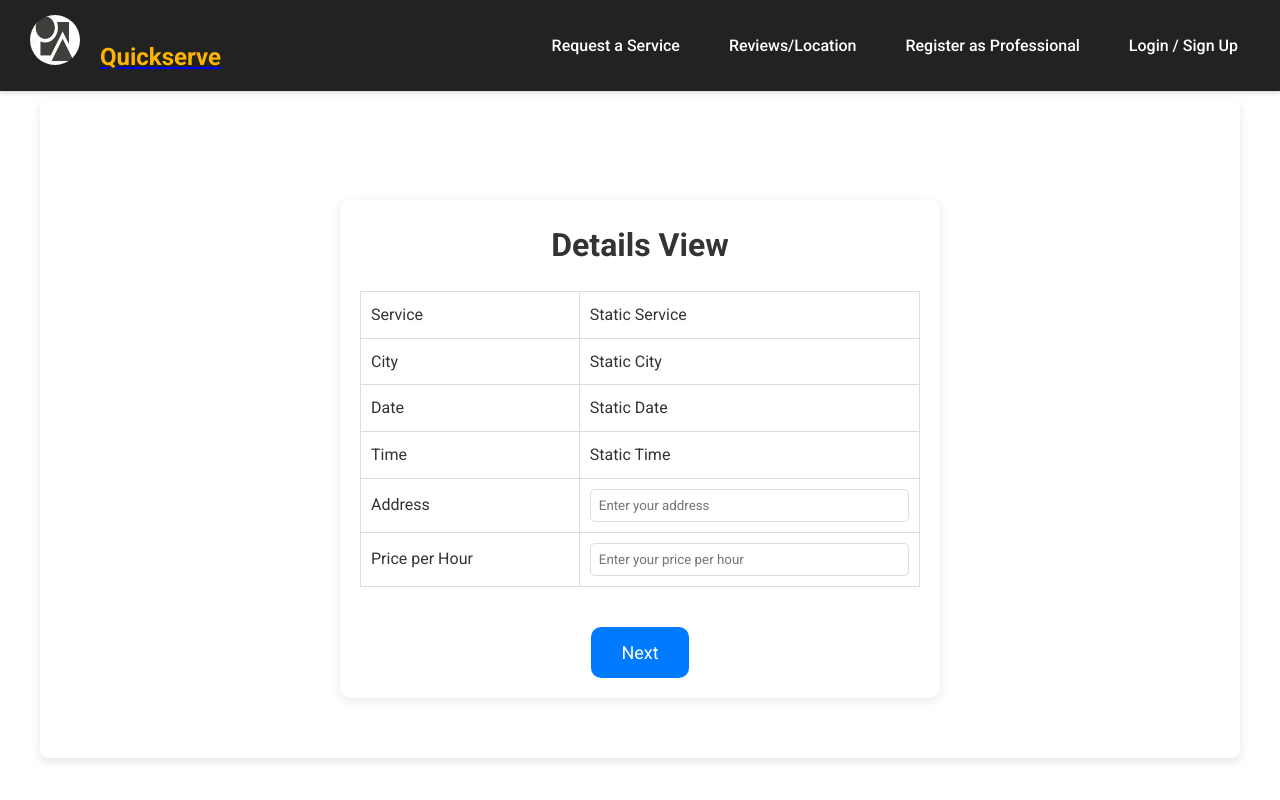
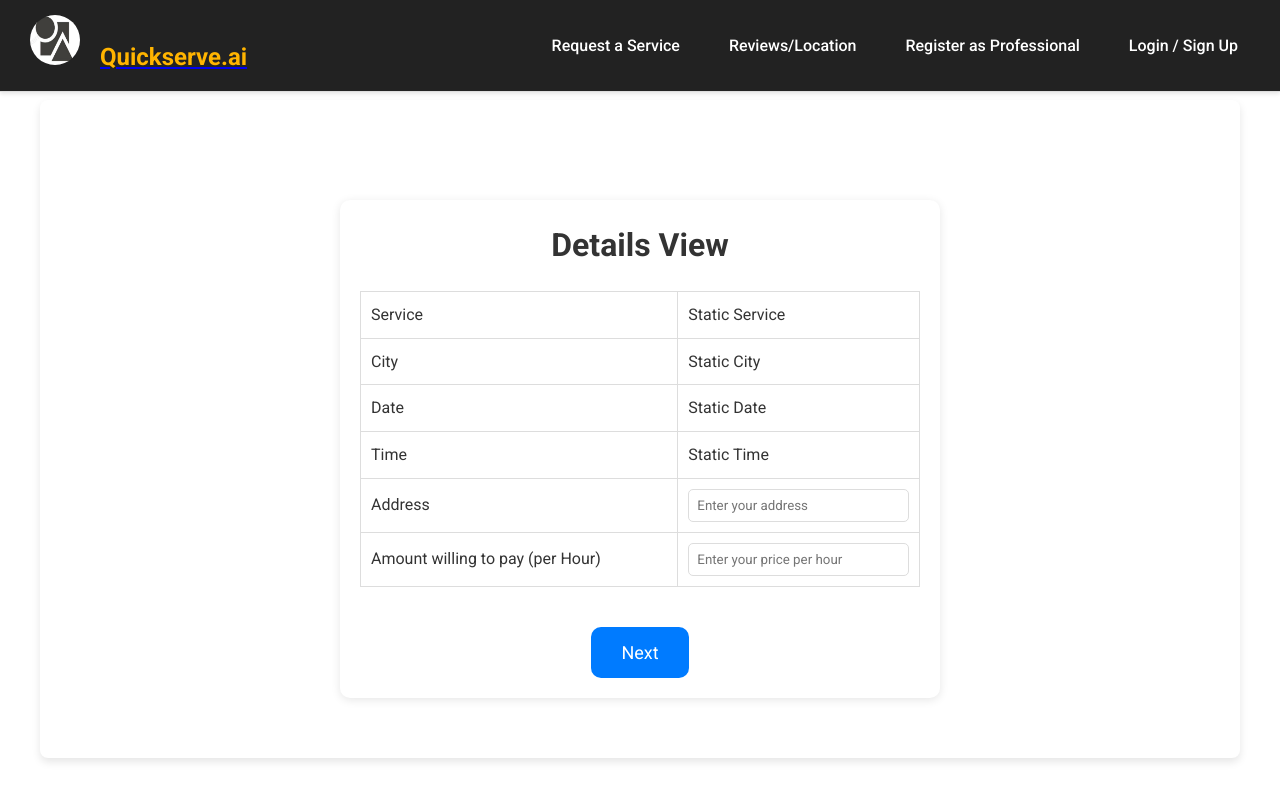
Before and after one commit to ShivamThakker/QuickServe, a React (Create React App) app in the folder Frontend/: page /details/1 in a window 1280 px wide. Built offline with nearby package versions, Linux system fonts and the light colour scheme; no server answers; the HTML template or start-up script is replaced by a standard one.

Commit message:
Full project completed

```diff
--- a/Frontend/src/components/DetailsView.js
+++ b/Frontend/src/components/DetailsView.js
@@ -83,7 +83,7 @@ const DetailsView = () => {
             </td>
           </tr>
           <tr>
-            <td>Price per Hour</td>
+            <td>Amount willing to pay (per Hour)</td>
             <td>
               <input
                 type="number"
--- a/Frontend/src/components/Navbar.js
+++ b/Frontend/src/components/Navbar.js
@@ -23,7 +23,7 @@ const Navbar = ({ user, handleLogout }) => {
       <div className="logo">
         <Link to="/">
           <img src="/images/Quickserve.jpeg" alt="Quickserve Logo" />
-          <span className="company-name">Quickserve</span>
+          <span className="company-name">Quickserve.ai</span>
         </Link>
       </div>
       <div className="navbar-links">
--- a/Frontend/src/components/SignupView.js
+++ b/Frontend/src/components/SignupView.js
@@ -1,98 +1,3 @@
-// import React, { useState } from 'react';
-// import axios from 'axios';
-// import './SignupView.css';
-
-// const SignupView = () => {
-//   const [name, setName] = useState('');
-//   const [phoneNumber, setPhoneNumber] = useState('');
-//   const [email, setEmail] = useState('');
-//   const [service, setService] = useState('');
-//   const [hourlyRate, setHourlyRate] = useState('');
-//   const [photo, setPhoto] = useState(null);
-//   const [message, setMessage] = useState('');
-
-//   const handleSignup = async () => {
-//     const formData = new FormData();
-//     formData.append('name', name);
-//     formData.append('phoneNumber', phoneNumber);
-//     formData.append('email', email);
-//     formData.append('service', service);
-//     formData.append('hourlyRate', hourlyRate);
-//     formData.append('photo', photo);
-
-//     try {
-//       const response = await axios.post(`${process.env.REACT_APP_API_URL}/api/signup`, formData);
-//       setMessage({ type: 'success', text: 'User registered successfully' });
-//       clearForm();
-//     } catch (error) {
-//       setMessage({ type: 'error', text: 'User with this email id already registered' });
-//     }
-//   };
-
-//   const clearForm = () => {
-//     setName('');
-//     setPhoneNumber('');
-//     setEmail('');
-//     setService('');
-//     setHourlyRate('');
-//     setPhoto(null);
-//     document.getElementById('photoInput').value = '';
-//   };
-
-//   return (
-//     <div className="signup-view">
-//       <h1>User Registration</h1>
-//       <div className="form-container">
-//         {message && (
-//           <div className={message.type === 'success' ? 'success-message' : 'error-message'}>
-//             {message.text}
-//           </div>
-//         )}
-//         <input
-//           type="text"
-//           placeholder="Name"
-//           value={name}
-//           onChange={(e) => setName(e.target.value)}
-//         />
-//         <input
-//           type="text"
-//           placeholder="Phone Number (with country code)"
-//           value={phoneNumber}
-//           onChange={(e) => setPhoneNumber(e.target.value)}
-//         />
-//         <input
-//           type="email"
-//           placeholder="Email"
-//           value={email}
-//           onChange={(e) => setEmail(e.target.value)}
-//         />
-//         <input
-//           type="text"
-//           placeholder="Services You Want To Provide"
-//           value={service}
-//           onChange={(e) => setService(e.target.value)}
-//         />
-//         <input
-//           type="text"
-//           placeholder="Per Hour Rate in USD"
-//           value={hourlyRate}
-//           onChange={(e) => setHourlyRate(e.target.value)}
-//         />
-//         <input
-//           type="file"
-//           id="photoInput"
-//           onChange={(e) => setPhoto(e.target.files[0])}
-//           placeholder="Upload photo"
-//         />
-//         <button onClick={handleSignup} className="submit-button">Submit</button>
-//       </div>
-//     </div>
-//   );
-// }
-
-// export default SignupView;
-
-
 import React, { useState } from 'react';
 import axios from 'axios';
 import './SignupView.css';
@@ -116,7 +21,7 @@ const SignupView = () => {
     formData.append('photo', photo);
 
     try {
-      const response = await axios.post(`${process.env.REACT_APP_API_URL}/api/signup`, formData);
+      const response = await axios.post(`${process.env.REACT_APP_API_BASE_URL}/api/signup`, formData);
       setMessage({ type: 'success', text: 'User registered successfully' });
       clearForm();
     } catch (error) {
```
